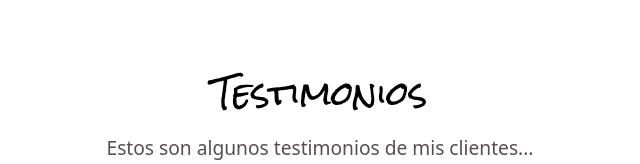
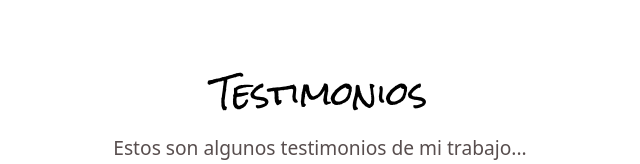
Before and after one commit to CaluRo/CaluRo.github.io, a plain HTML site: page index.html in a window 1280 px wide. Shown: the part 3160-3324 px from the top of the page, 320-960 px from the left. Drawn offline with nearby package versions, Linux system fonts and the light colour scheme; a web font is replaced by a local one.

Commit message:
Actualizar index.html
Actualización de testimonios

```diff
--- a/index.html
+++ b/index.html
@@ -278,7 +278,7 @@
     <!-- Testimonios -->
     <section id="testimonios" class="testimonios seccion-clara">
       <h2 class="seccion-titulo">Testimonios</h2>
-      <h3 class="seccion-descripcion">Estos son algunos testimonios de mis clientes...</h3>
+      <h3 class="seccion-descripcion">Estos son algunos testimonios de mi trabajo...</h3>
 
       <!-- Carrusel -->
       <div id="testimonios-carrusel" class="carousel carousel-dark slide" data-bs-ride="carousel">
```
